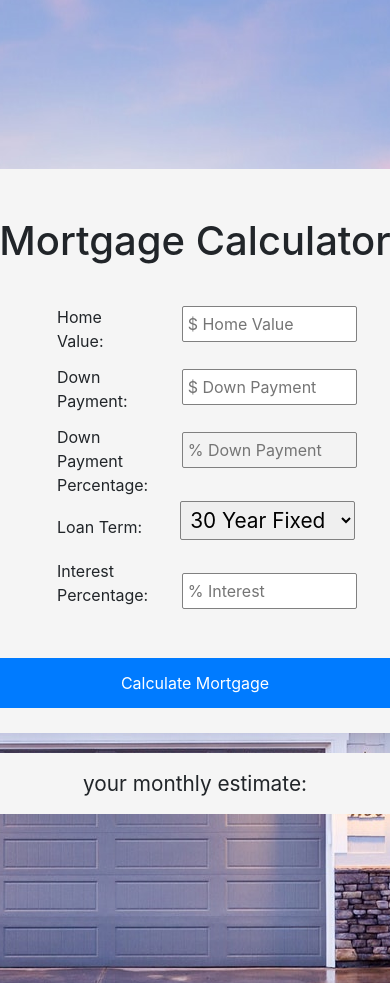
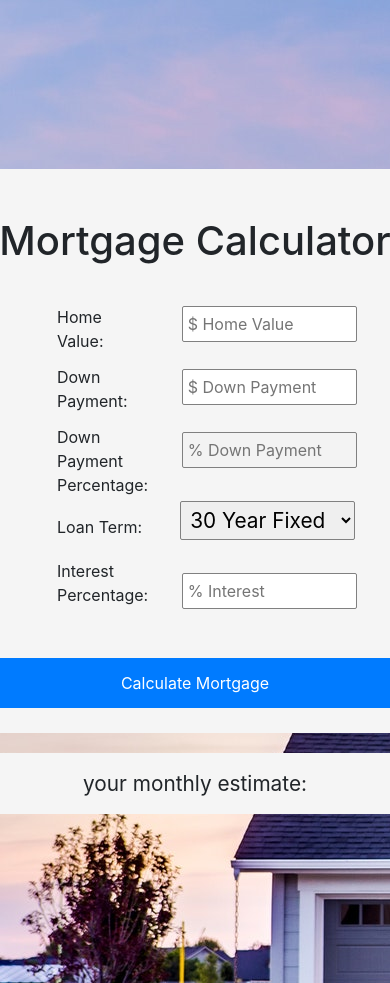
Before and after one commit to collin-tx/mortage-calculator, a React (Create React App) app: page / in a window 390 px wide. Built offline with nearby package versions, Linux system fonts and the light colour scheme.

Commit message:
updating background for mobile view

```diff
--- a/src/App.css
+++ b/src/App.css
@@ -115,3 +115,9 @@ label {
     margin: 12px 0 12px 0;
   }
 }
+
+@media(max-width: 700px){
+  body {
+    background: url(./assets/house.jpg);
+  }
+}
```
